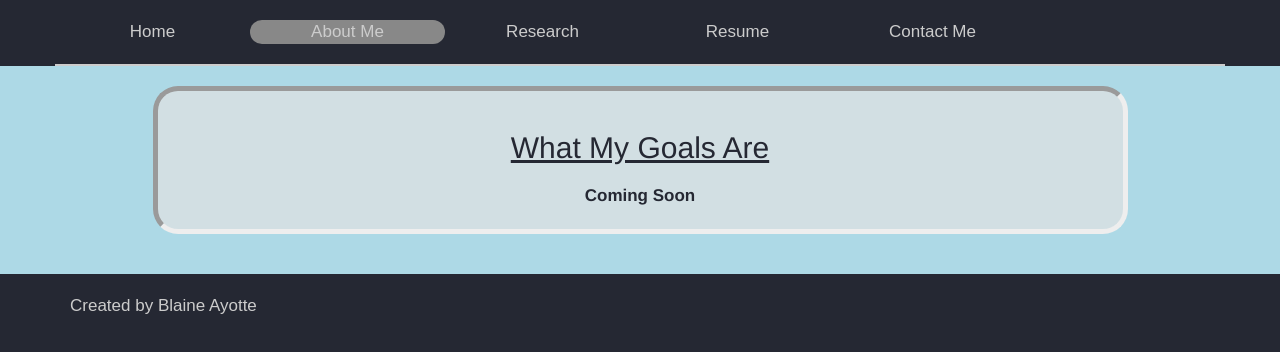
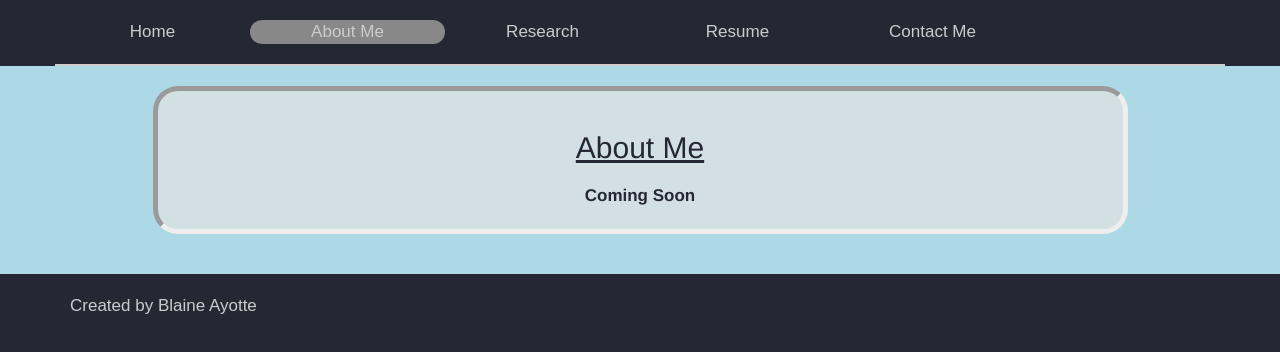
Before and after one commit to blaineayotte/blaineayotte_old_website.github.io, a plain HTML site: page aboutMe.html in a window 1280 px wide. Drawn offline with nearby package versions, Linux system fonts and the light colour scheme.

Commit message:
Add files via upload

```diff
--- a/aboutMe.html
+++ b/aboutMe.html
@@ -39,7 +39,7 @@
             <div class="row bodyElement">
               <div class="col-sm-1 col-md-1"></div>
               <div class="col-sm-10 col-md-10">
-                <h2>What My Goals Are</h2>
+                <h2>About Me</h2>
                 <li>Coming Soon</li>
                 <!-- <li>Attain a PhD in Computer Engineering or Computer Science</li> -->
                 <!-- <li>Influence others by helping them to learn as much as possible</li> -->
```
Also changed, not shown: Research.html (+1 -1 lines).
